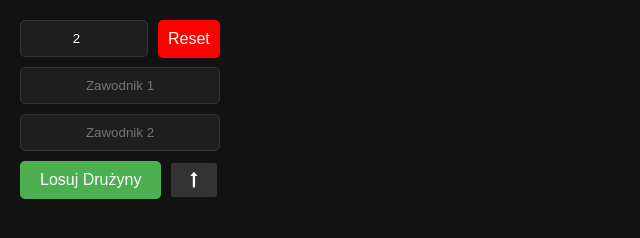
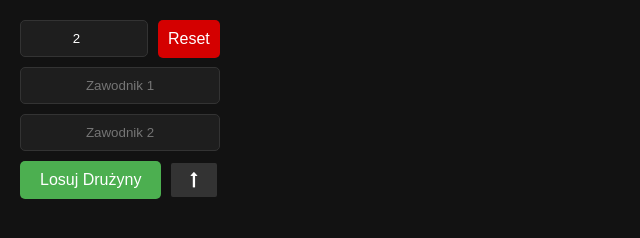
Before and after one commit to oFil08/Team-Builder, a plain HTML site: page index.html in a window 1280 px wide. In both pictures the pointer is over the button "Reset". Shown: the whole page, without its empty margins (0-640 px from the left). Drawn offline with Linux system fonts and the light colour scheme.

Commit message:
update css

```diff
--- a/style.css
+++ b/style.css
@@ -112,3 +112,11 @@ button:active {
     margin-left: 10px;
     padding: 10px 10px;
 }
+
+#reset:hover{
+    background-color: #d40000;
+}
+
+#reset:active{
+    background-color: #AA0000;
+}
```
